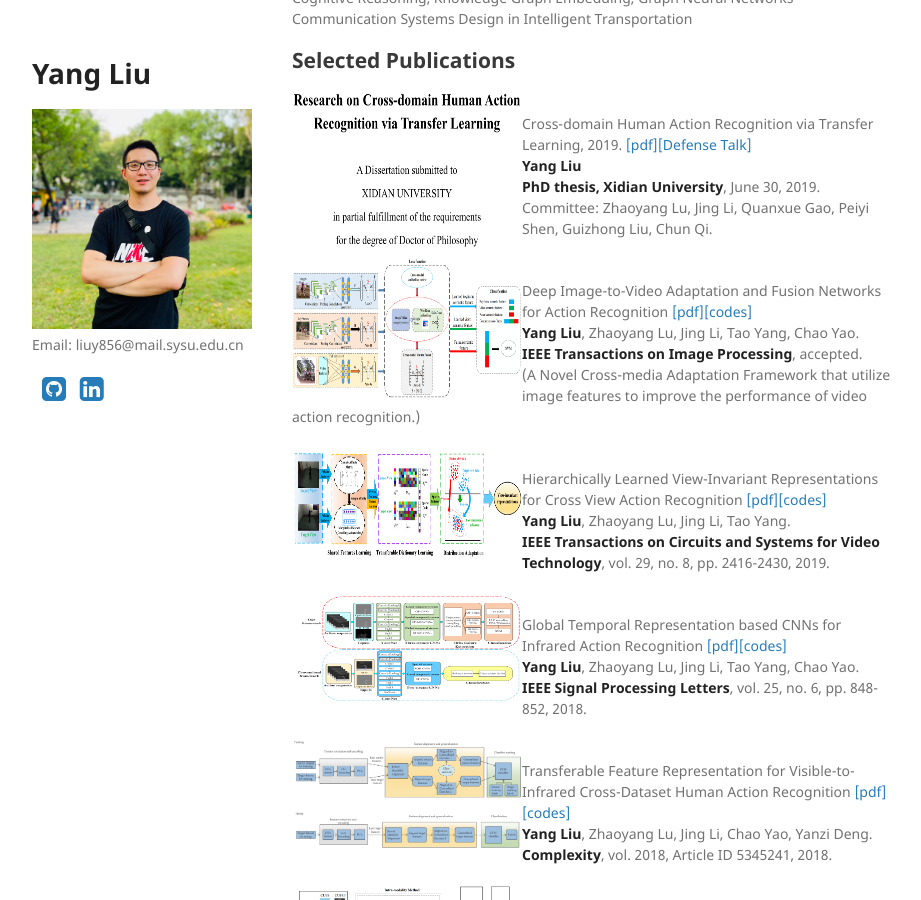
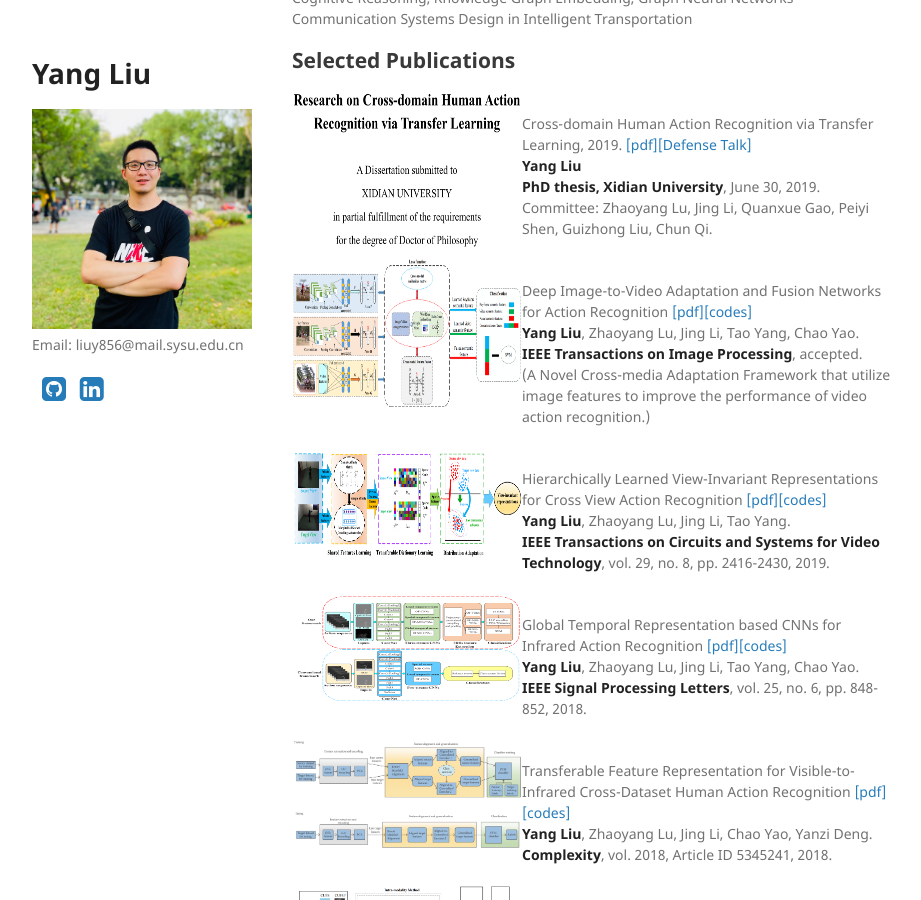
Before and after one commit to YangLiu9208/home, a Jekyll site: the page built from index.md, in a window 1280 px wide and 900 px high, scrolled down 723 px. Shown: the whole window, without its empty margins (178-1099 px from the left). Built offline with Jekyll 4.4.1, drawn with Linux system fonts in a browser that asks for light colours; a style sheet for code colours, icons or effects is not loaded.

Commit message:
Update index.md

```diff
--- a/index.md
+++ b/index.md
@@ -40,7 +40,7 @@ Committee: Zhaoyang Lu, Jing Li, Quanxue Gao, Peiyi Shen, Guizhong Liu, Chun Qi.
 
 <div align="left">
           <a>
-            <img border="0" src="./TIP.png" align="left" width="230" height="140">
+            <img border="0" src="./TIP.png" align="left" width="230" height="150">
           </a>
 </div>
 Deep Image-to-Video Adaptation and Fusion Networks for Action Recognition [[pdf]](https://arxiv.org/pdf/1911.10751.pdf)[[codes]](https://yangliu9208.github.io/DIVAFN/)
```
